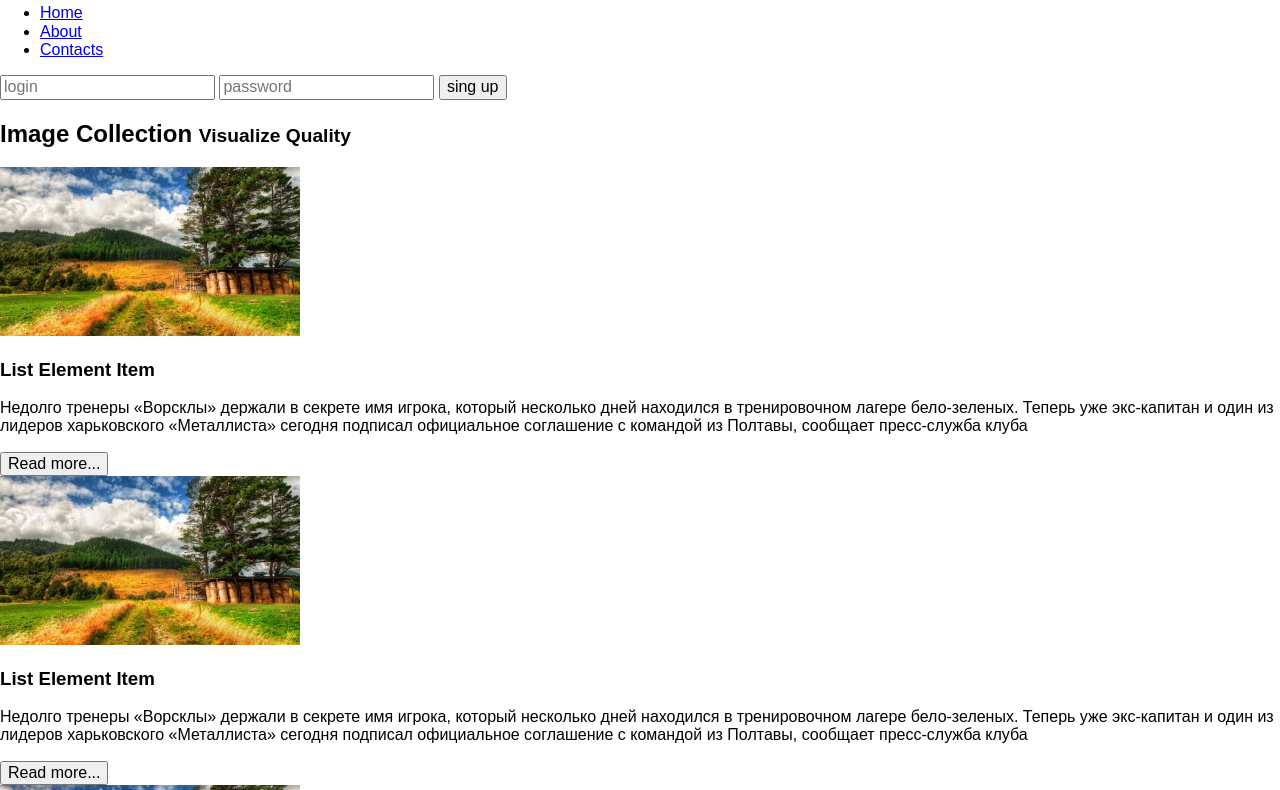
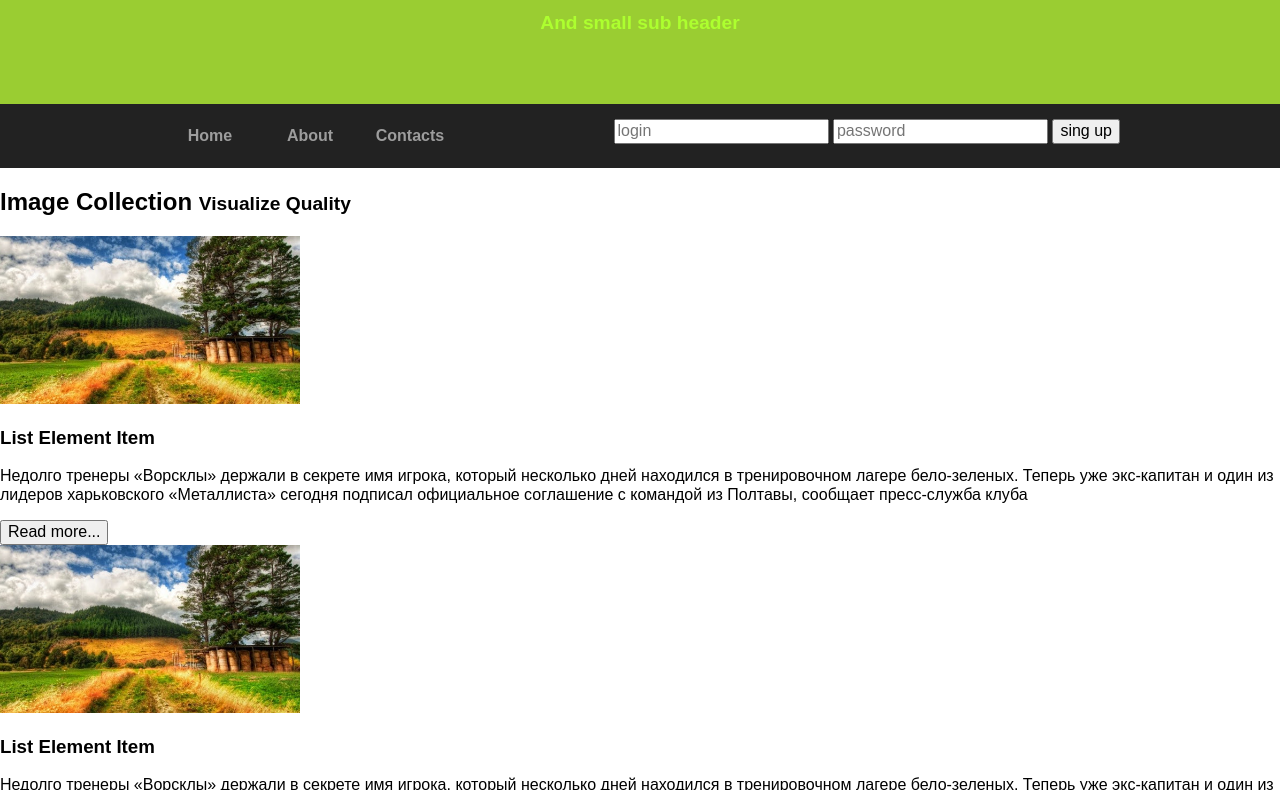
Before and after one commit to IvanSimeyko/web_development_course, a plain HTML site: page module_2/progect/index.html in a window 1280 px wide. Shown: the part 123-913 px from the top of the page. Drawn offline with nearby package versions, Linux system fonts and the light colour scheme.

Commit message:
css for project. Part 2

```diff
--- a/module_2/progect/css/style.css
+++ b/module_2/progect/css/style.css
@@ -1,22 +1,73 @@
-/*GENERAL STYLES */
-body{
+/* GENERAL STYLES */
+body {
     font-family: Arial, sans-serif;
     font-size: 100%
 }
 
-.container{
+ul {
+    margin: 0;
+    padding: 0
+}
+
+ul li{
+   list-style-type: none;
+}
+
+a{
+    text-decoration: none;
+}
+
+.container {
     margin: 0 auto;
     width: 960px
 }
 
-/*HEADER*/
-.header{
-    padding: 50px, 0;
+/* HEADER */
+.header {
+    padding: 50px 0;
     background-color: yellowgreen;
 }
 
-/* ищем в секции heder тег h1*/
-.header h1{
+/* ищем в секции header тег h1 */
+.header h1,
+.header h2 {
     color: greenyellow;
     text-align: center;
 }
+
+/* NAVIGATIONS */
+.page-navigation {
+    background-color: #222;
+    border-color: #101010;
+    min-height: 64px;
+}
+
+/* найдем дочерний элемент li */
+.page-navigation li {
+    float: left;
+    width: 100px;
+}
+
+/* найдем дочерний элемент a */
+.page-navigation a {
+    display: block;
+    color: #9d9d9d;
+    line-height: 4em;
+    font-weight: bold;
+    text-align: center;
+}
+
+/* выбираем элемент с псевдоклассом hower, что означает наведение мышкой на элемент */
+.page-navigation li a:hover {
+    color: yellowgreen;
+    background-color: #000000;
+}
+
+.login{
+    padding: 15px 0;
+    float: right;
+}
+
+/* ищем элементы формы */
+.login input[type='text'],
+.login input[type='password']
--- a/module_2/progect/index.html
+++ b/module_2/progect/index.html
@@ -20,8 +20,8 @@
         <!-- /HEADER -->
 
         <!-- NAV -->
-        <nav>
-            <div>
+        <nav class='page-navigation'>
+            <div class='container'>
                 <ul>
                     <li><a href="#">Home</a></li>
                     <li><a href="#">About</a></li>
@@ -29,7 +29,7 @@
                 </ul>
 
                 <!-- FORM -->
-                <form action="#">
+                <form action="#" class='login'>
                     <input type="text" placeholder="login" required>
                     <input type="password" placeholder="password" required>
                     <input type="submit" value='sing up'>
```
Also changed, not shown: module_2/css_properties.txt.
